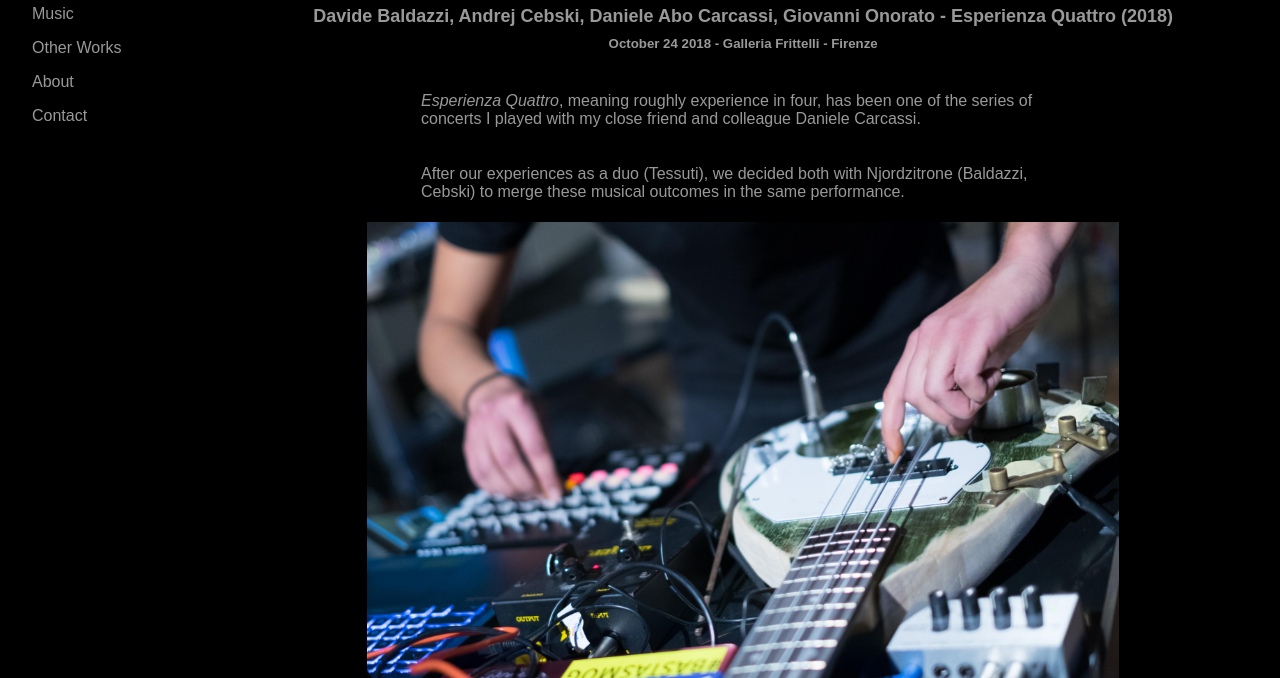
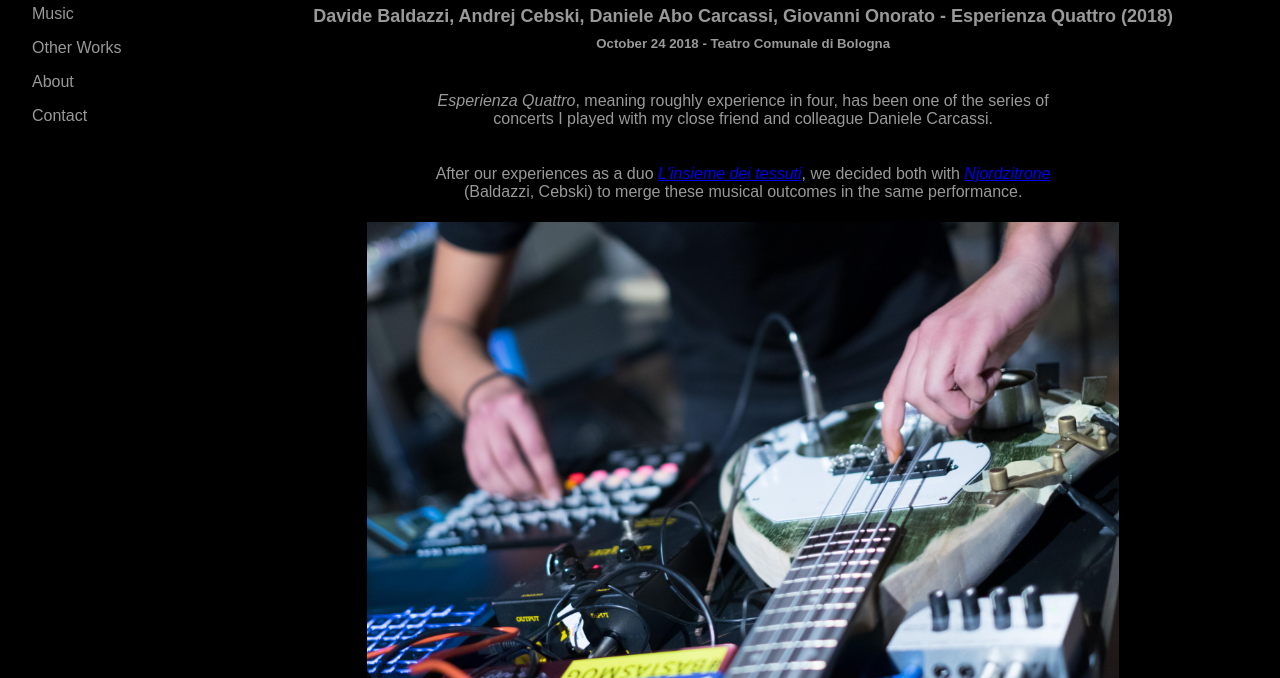
Before and after one commit to gionogio/giovanni-onorato, a plain HTML site: page c_martinitcbo.html in a window 1280 px wide. Shown: the part 122-800 px from the top of the page. Drawn offline with Linux system fonts and the light colour scheme.

Commit message:
text-justified_some-corrections

```diff
--- a/c_martinitcbo.html
+++ b/c_martinitcbo.html
@@ -26,12 +26,12 @@
             <h1>Martini Elettrico - Bologna Modern</h1>
             <h2>Davide Baldazzi, Andrej Cebski, Daniele Abo Carcassi, Giovanni Onorato - Esperienza Quattro (2018)
             </h2>
-            <h5>October 24 2018 - Galleria Frittelli - Firenze</h5>
+            <h5>October 24 2018 - Teatro Comunale di Bologna</h5>
             <p>
                 <i>Esperienza Quattro</i>, meaning roughly experience in four, has been one of the series of concerts I played with my close friend and colleague Daniele Carcassi.
             </p>
             <p>
-                After our experiences as a duo (Tessuti), we decided both with Njordzitrone (Baldazzi, Cebski) to merge these musical outcomes in the same performance.
+                After our experiences as a duo <a href="https://soundcloud.com/itmpelectronics"><i>L'insieme dei tessuti</i></a>, we decided both with <a href="https://soundcloud.com/njordzitrone"><i>Njordzitrone</i></a> (Baldazzi, Cebski) to merge these musical outcomes in the same performance.
             </p>
             <img class="img-cont" src="imgs/concerts/2018 - martini bologna modern/tcbo_1.jpg">
             <p>
--- a/css-cont.css
+++ b/css-cont.css
@@ -98,6 +98,7 @@ body{
     max-width: 60%;
     margin-left: auto;
     margin-right: auto;
+    text-align: center;
 }
 
 .cred {
```
Also changed, not shown: about.html (+1 -1 lines), c_martini19.html (+1 -1 lines).
